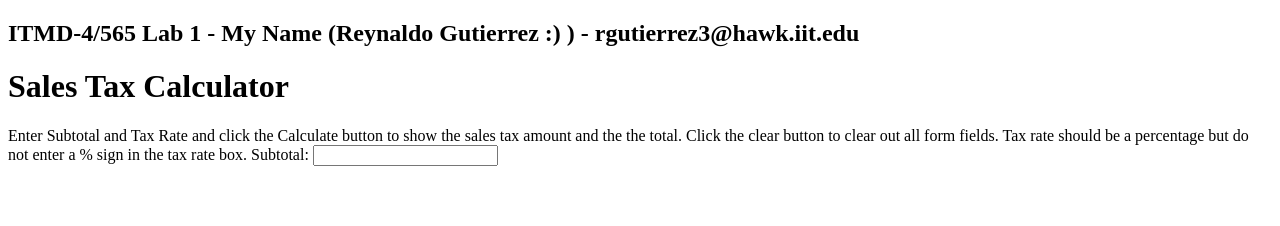
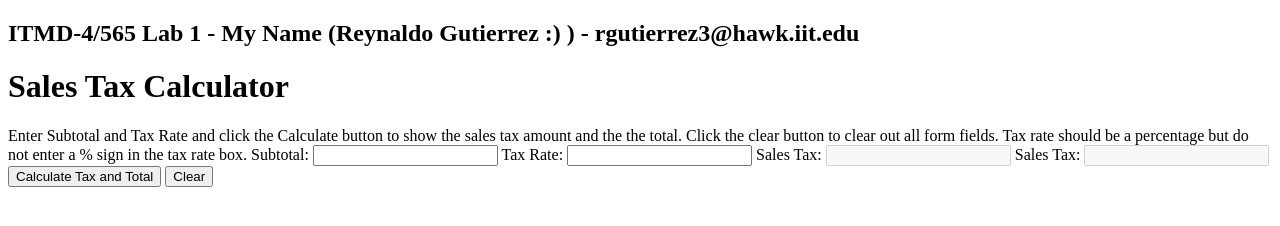
Before and after one commit to reygutierrez11/RichLabOne, a plain HTML site: page index.html in a window 1280 px wide. Drawn offline with Linux system fonts and the light colour scheme.

Commit message:
Added content for second box including fields and buttons.

```diff
--- a/index.html
+++ b/index.html
@@ -15,10 +15,23 @@
     <div>
       <p> Enter Subtotal and Tax Rate and click the Calculate button to show the sales tax amount and the the total. Click the clear button to clear out all form fields. Tax rate should be a percentage but do not enter a % sign in the tax rate box.
       <label for="subtotal">Subtotal:</label>
-      <input type="text" id="subtotal" name="fname">
+      <input type="text" id="subtotal" name="subtotal">
+
+      <label for="taxRate">Tax Rate:</label>
+      <input type="text"id="taxRate" name="taxRate">
+
+      <label for="salesTax">Sales Tax:</label>
+      <input type="text" id="salesTax" name="salesTax" disabled>
+
+      <label for="total">Sales Tax:</label>
+      <input type="text" id="total" name="total" disabled>
+
+      <button type="button">Calculate Tax and Total</button>
+      <button type="button">Clear</button>
     </div>
 
     <div>
+      <img src="" alt="">
 
     </div>
 
```
